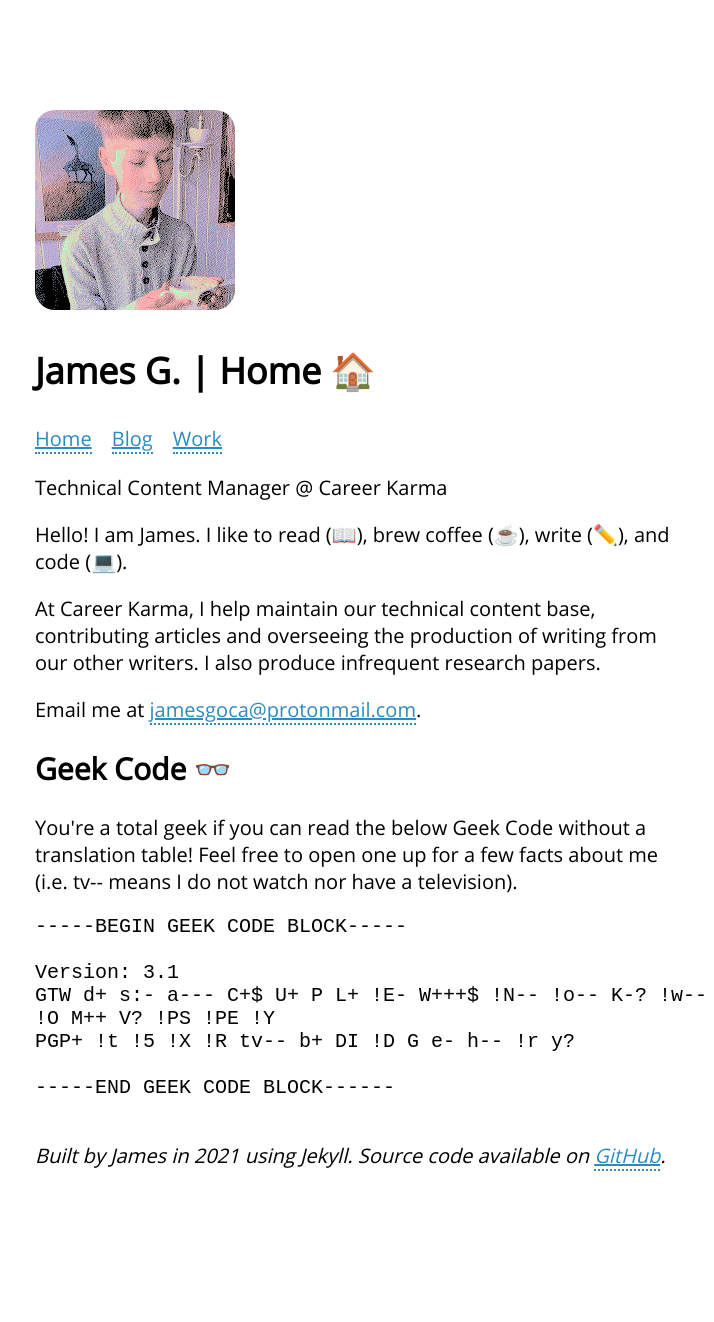
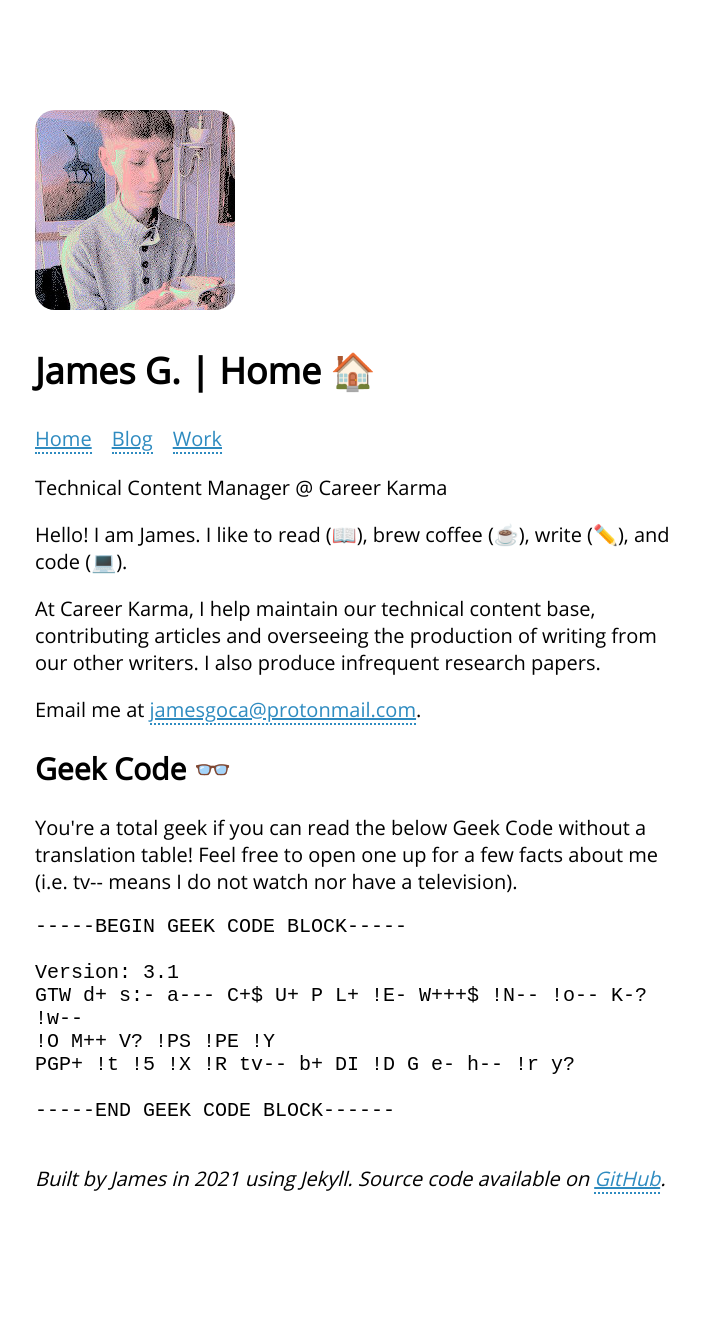
Before and after one commit to capjamesg/website, a Jekyll site: the page built from index.markdown, in a window 1280 px wide. Shown: the whole page, without its empty margins (280-994 px from the left). Built offline with Jekyll 4.4.1, drawn with Linux system fonts in a browser that asks for light colours; before the commit the page ends 1299 px from its top, so only the background shows below that.

Commit message:
feat: Format pre to show text with wrapping

```diff
--- a/assets/styles.css
+++ b/assets/styles.css
@@ -55,3 +55,7 @@ nav li a {
 .outdated {
 	color: darkred;
 }
+
+pre {
+	white-space: pre-wrap;
+}
```
